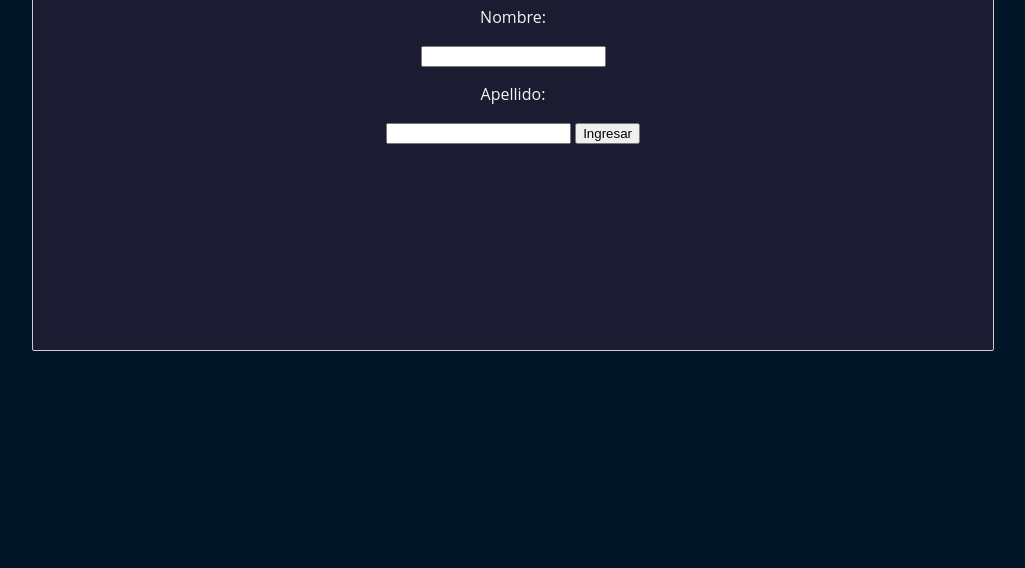
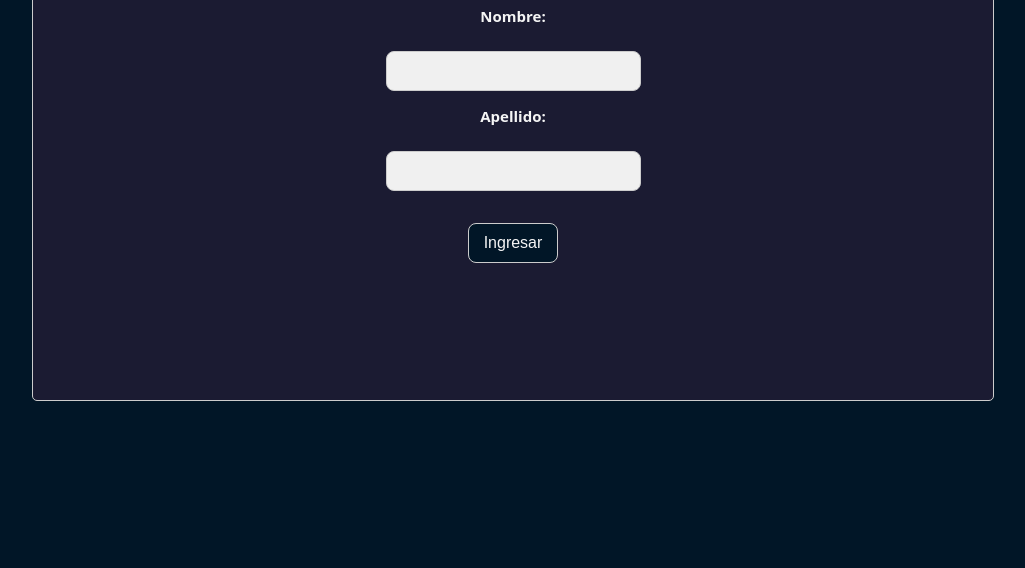
Before and after one commit to maurormrz/PreEntrega3RamirezMauro, a plain HTML site: page index.html in a window 1280 px wide. Shown: the part 232-800 px from the top of the page, without its empty margins (127-1152 px from the left). Drawn offline with Linux system fonts and the light colour scheme.

Commit message:
v-0.0.5
código final

```diff
--- a/styles.css
+++ b/styles.css
@@ -22,16 +22,73 @@
 .contenedor {
     background-color: var(--color-secundario);
     width: 900px;
-    height: 400px;
-    border-radius: 2px;
+    height: 450px;
+    border-radius: 5px;
     border: 0.5px solid #ccc;
     margin: 0 auto;
     padding: 30px;
 }
 
-.mensaje1, .mensaje2, .mensaje3, .mensaje4, .mensaje5, .mensajeError {
+.mensaje1,
+.mensaje2,
+.mensaje3,
+.mensaje4,
+.mensaje5,
+.mensajeError {
   font-family: 'Open Sans', sans-serif;
   color: var(--color-texto);
   text-align: center;
   vertical-align: middle;
 }
+
+.mensaje1 p,
+.mensaje2 p,
+.mensaje3 p,
+.mensaje4 p,
+.mensaje5 p,
+.mensajeError p {
+    font-size: 15px;
+    font-weight: bold;
+}
+
+input[type="button"] {
+    border: 1px solid #ccc;
+    color: var(--color-texto);
+    background-color: var(--color-primario);
+    padding: 10px 15px;
+    font-size: 16px;
+    cursor: pointer;
+    border-radius: 8px;
+}
+
+#ingreso {
+    margin-top: 10px;
+}
+
+#tvPlasma,
+#tvLCD,
+#tvLED,
+#si,
+#no,
+#1pago,
+#6cuotas,
+#12cuotas {
+    margin-top: 15px;
+}
+
+input[type="text"] {
+    border: 1px solid #ccc;
+    background-color: #f0f0f0;
+    padding: 10px 15px;
+    font-size: 16px;
+    margin-top: 2px;
+    width: 100%;
+    box-sizing: border-box;
+    max-width: 255px;
+    border-radius: 8px;
+}
+
+#nombre,
+#apellido {
+    margin-top: 10px;
+}
```
Also changed, not shown: index.html (+1 -0 lines), main.js (line endings or trailing spaces).
